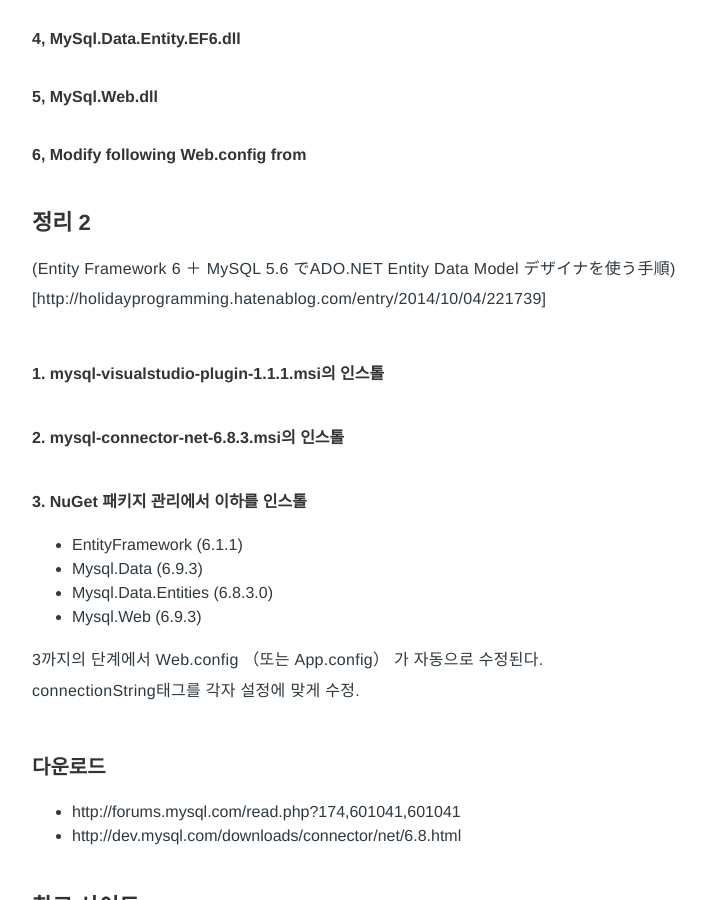
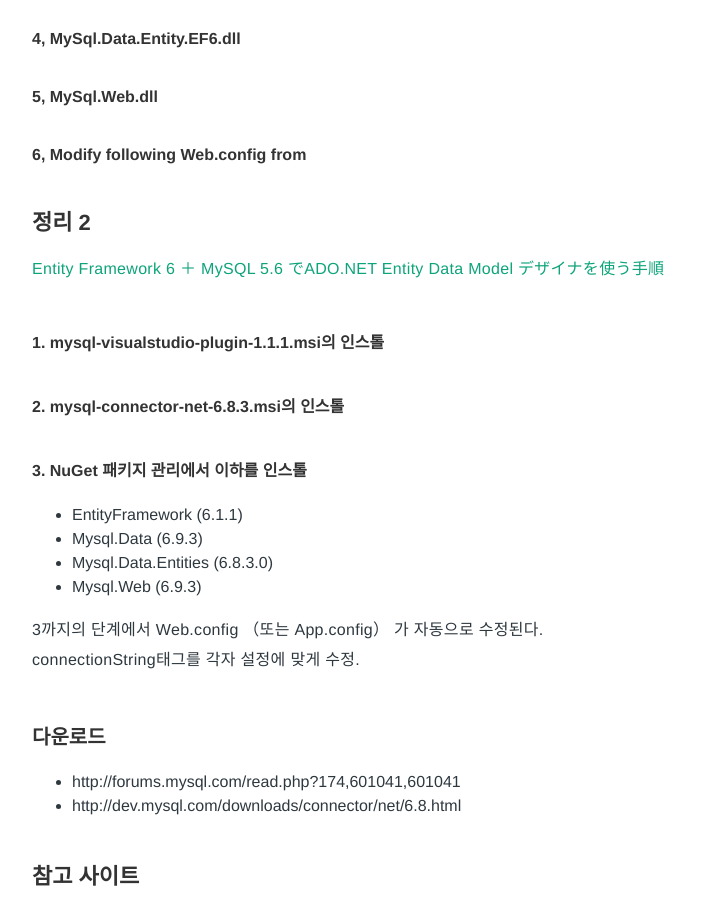
Before and after one commit to Pie001/pie001.github.io, a Jekyll site: the page built from _posts/2017-02-20-0033.md, in a window 1280 px wide and 900 px high, scrolled down 1803 px. Shown: the whole window, without its empty margins (203-909 px from the left). Built offline with Jekyll 4.4.1, drawn with Linux system fonts in a browser that asks for light colours; comment, search, counter and statistics services are not loaded.

Commit message:
Update 2017-02-20-0033.md

```diff
--- a/_posts/2017-02-20-0033.md
+++ b/_posts/2017-02-20-0033.md
@@ -74,7 +74,7 @@
 
 ## 정리 2
 
-(Entity Framework 6 ＋ MySQL 5.6 でADO.NET Entity Data Model デザイナを使う手順)[http://holidayprogramming.hatenablog.com/entry/2014/10/04/221739]
+[Entity Framework 6 ＋ MySQL 5.6 でADO.NET Entity Data Model デザイナを使う手順](http://holidayprogramming.hatenablog.com/entry/2014/10/04/221739)
 
 #### 1. mysql-visualstudio-plugin-1.1.1.msi의 인스톨
 #### 2. mysql-connector-net-6.8.3.msi의 인스톨
```
